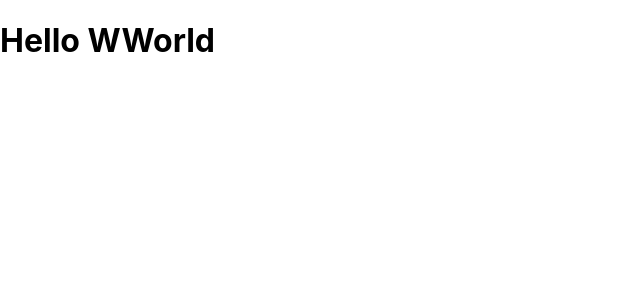
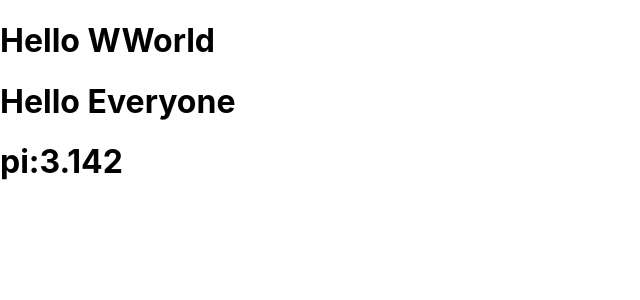
Before and after one commit to SuhasMadane/new-react-app, a React (Create React App) app: page / in a window 1280 px wide. Shown: the top 300 px of the page, without its empty margins (0-640 px from the left). Built offline with nearby package versions, Linux system fonts and the light colour scheme.

Commit message:
js in html

```diff
--- a/src/App.js
+++ b/src/App.js
@@ -1,8 +1,11 @@
 function sum(){
-
+  let srt = "Hello Everyone";
+  let pi = 3.142;
+  let name = "Suhas"
   return <>
          <h1>Hello WWorld</h1>
-
+         <h1>{srt}</h1>
+         <h1>pi:{pi}</h1>
         </>
 }
 export default sum;
```
